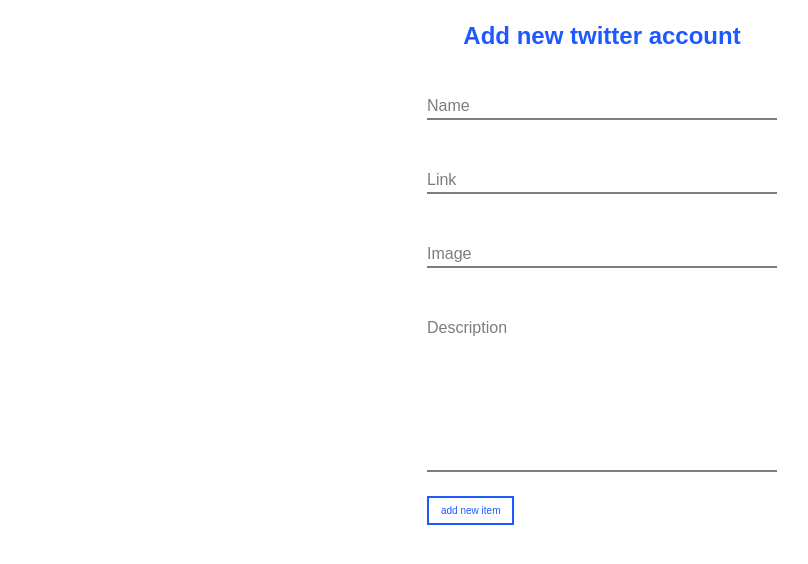
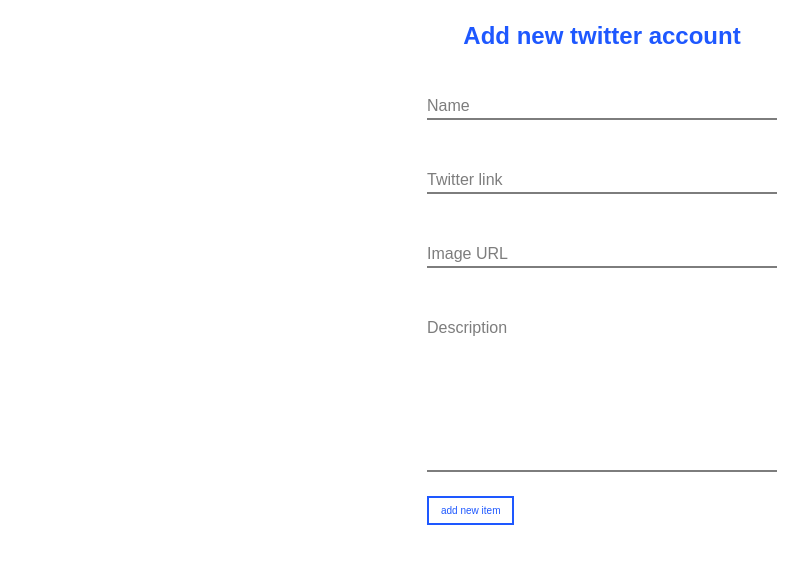
Before and after one commit to MokkaKowalewska/REACT-eduweb, a React (Create React App) app: page / in a window 1280 px wide. Shown: the part 314-878 px from the top of the page, without its empty margins (38-846 px from the left). Built offline with nearby package versions, Linux system fonts and the light colour scheme; a web font is replaced by a local one.

Commit message:
refactor: extract input to new component

```diff
--- a/src/components/Form/Form.js
+++ b/src/components/Form/Form.js
@@ -1,65 +1,32 @@
 import React from "react";
 import styles from "./Form.module.scss";
+import Input from "../Input/Input";
 
 const Form = ({ submitFn }) => (
   <div className={styles.wrapper}>
     <h2>Add new twitter account</h2>
-    <form className={styles.form} onSubmit={submitFn}>
-      <div className={styles.formItem}>
-        <input
-          className={styles.input}
-          type="text"
+    <form autoComplete="off" className={styles.form} onSubmit={submitFn}>
+      <Input
         name="name"
-          id="name"
-          placeholder=" "
-          required
-          maxLength="30"
+        label="Name"
+        maxLength={30}
       />
-        <label className={styles.label} htmlFor="name">
-          Name
-        </label>
-        <div className={styles.formItemBar} />
-      </div>
-      <div className={styles.formItem}>
-        <input
-          className={styles.input}
-          type="text"
+      <Input
         name="link"
-          id="link"
-          placeholder=" "
-          required
+        label="Twitter link"
       />
-        <label className={styles.label} htmlFor="link">
-          Link
-        </label>
-        <div className={styles.formItemBar} />
-      </div>
-      <div className={styles.formItem}>
-        <input
-          className={styles.input}
-          type="text"
+      <Input
         name="image"
-          id="image"
-          placeholder=" "
+        label="Image URL"
       />
-        <label className={styles.label} htmlFor="image">
-          Image
-        </label>
-        <div className={styles.formItemBar} />
-      </div>
-      <div className={styles.formItem}>
-        <textarea
-          className={styles.textarea}
+      <Input
+        tag="textarea"
         name="description"
-          id="description"
-          placeholder=" "
-          required
+        label="Description"
       />
-        <label className={styles.label} htmlFor="description">
-          Description
-        </label>
-        <div className={styles.formItemBar} />
-      </div>
+
+
+
       <button className={styles.button}>add new item</button>
     </form>
   </div>
--- a/src/components/Form/Form.module.scss
+++ b/src/components/Form/Form.module.scss
@@ -20,66 +20,6 @@
     align-items: flex-start;
   }
 
-  .formItem {
-    width: 100%;
-    margin: 24px 0;
-    position: relative;
-    flex-shrink: 0;
-  }
-
-  .formItemBar {
-    width: 100%;
-    height: 2px;
-    background: #7d7d7d;
-    transition: 0.1s all;
-  }
-
-  .label {
-    color: #7d7d7d;
-    position: absolute;
-    top: 3px;
-    left: 0;
-    transition: 0.2s ease-out all;
-    font-size: 16px;
-  }
-
-  .input,
-  .textarea {
-    color: #7d7d7d;
-    font-size: 16px;
-    border: none;
-    line-height: 22px;
-    width: 100%;
-    background: none;
-  }
-
-  .textarea {
-    resize: none;
-    min-height: 150px;
-  }
-
-  .input:focus,
-  .textarea:focus {
-    outline: none;
-  }
-
-  .input:focus + .label,
-  .textarea:focus + .label {
-    top: -22px;
-    font-size: 13px;
-  }
-
-  .input:not(:placeholder-shown) + .label,
-  .textarea:not(:placeholder-shown) + .label {
-    top: -22px;
-    font-size: 13px;
-  }
-
-  .input:focus ~ .formItemBar,
-  .textarea:focus ~ .formItemBar {
-    background: #1e58ff;
-  }
-
   .button {
     font-size: 10px;
     text-decoration: none;
--- /dev/null
+++ b/src/components/Input/Input.js
@@ -0,0 +1,36 @@
+import React from 'react';
+import PropTypes from 'prop-types';
+import styles from './Input.module.scss';
+
+const Input = ({tag: Tag, name, label, maxLength}) => (
+
+<div className={styles.formItem}>
+    <Tag
+        className={Tag === 'textarea' ? styles.textarea : styles.input}
+        type="text"
+        name={name}
+        id={name}
+        required
+        maxLength={maxLength}
+        placeholder=" "
+    />
+    <label className={styles.label} htmlFor={name}>
+        {label}
+    </label>
+    <div className={styles.formItemBar} />
+</div>
+);
+
+Input.propTypes = {
+    tag: PropTypes.string,
+    name: PropTypes.string.isRequired,
+    label: PropTypes.string.isRequired,
+    maxLength: PropTypes.number,
+}
+
+Input.defaultProps = {
+    tag: 'input',
+    maxLength: 200,
+}
+
+export default Input;
--- /dev/null
+++ b/src/components/Input/Input.module.scss
@@ -0,0 +1,59 @@
+.formItem {
+    width: 100%;
+    margin: 24px 0;
+    position: relative;
+    flex-shrink: 0;
+  }
+
+  .formItemBar {
+    width: 100%;
+    height: 2px;
+    background: #7d7d7d;
+    transition: 0.1s all;
+  }
+
+  .label {
+    color: #7d7d7d;
+    position: absolute;
+    top: 3px;
+    left: 0;
+    transition: 0.2s ease-out all;
+    font-size: 16px;
+  }
+
+  .input,
+  .textarea {
+    color: #7d7d7d;
+    font-size: 16px;
+    border: none;
+    line-height: 22px;
+    width: 100%;
+    background: none;
+  }
+
+  .textarea {
+    resize: none;
+    min-height: 150px;
+  }
+
+  .input:focus,
+  .textarea:focus {
+    outline: none;
+  }
+
+  .input:focus + .label,
+  .textarea:focus + .label {
+    top: -22px;
+    font-size: 13px;
+  }
+
+  .input:not(:placeholder-shown) + .label,
+  .textarea:not(:placeholder-shown) + .label {
+    top: -22px;
+    font-size: 13px;
+  }
+
+  .input:focus ~ .formItemBar,
+  .textarea:focus ~ .formItemBar {
+    background: #1e58ff;
+  }
```
Lines whose indentation alone changed are shown as unchanged.
